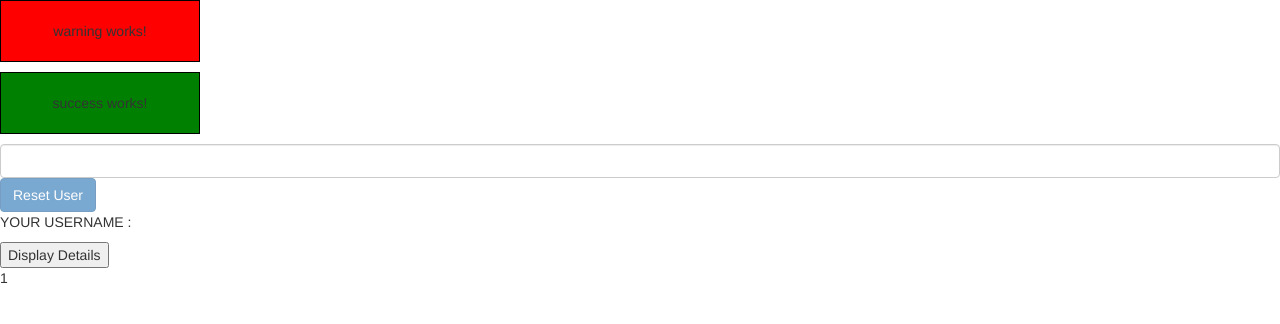
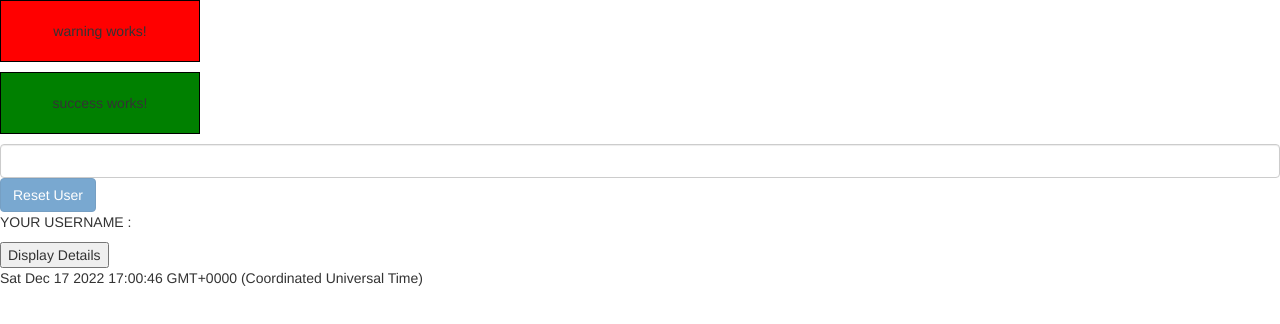
Before and after one commit to Asiddev/angular-proj, an Angular app: page / in a window 1280 px wide. Both pictures are taken after a click on the button "Display Details". Shown: the top 324 px of the page. Built offline with nearby package versions, Linux system fonts and the light colour scheme.

Commit message:
instead of using length of number. We will use timestamp and the index option on a ngFor loop

```diff
--- a/src/app/servers/servers.component.html
+++ b/src/app/servers/servers.component.html
@@ -13,9 +13,9 @@
 <p [ngClass]="{ toggleDisplay: clicked === true }">Secret Password = Tuna</p>
 
 <div
-  *ngFor="let item of logs"
-  [ngStyle]="{ backgroundColor: item >= 5 ? 'blue' : 'transparent' }"
-  [ngClass]="{ whiteFont: item >= 5 }"
+  *ngFor="let item of logs; let i = index"
+  [ngStyle]="{ backgroundColor: i > 4 ? 'blue' : 'transparent' }"
+  [ngClass]="{ whiteFont: i > 4 }"
 >
   {{ item }}
 </div>
--- a/src/app/servers/servers.component.ts
+++ b/src/app/servers/servers.component.ts
@@ -13,7 +13,7 @@ export class ServersComponent implements OnInit {
 
   onToggleDetails() {
     this.clicked = !this.clicked;
-    this.logs.push(this.logs.length + 1);
+    this.logs.push(new Date());
   }
 
   constructor() {}
```
